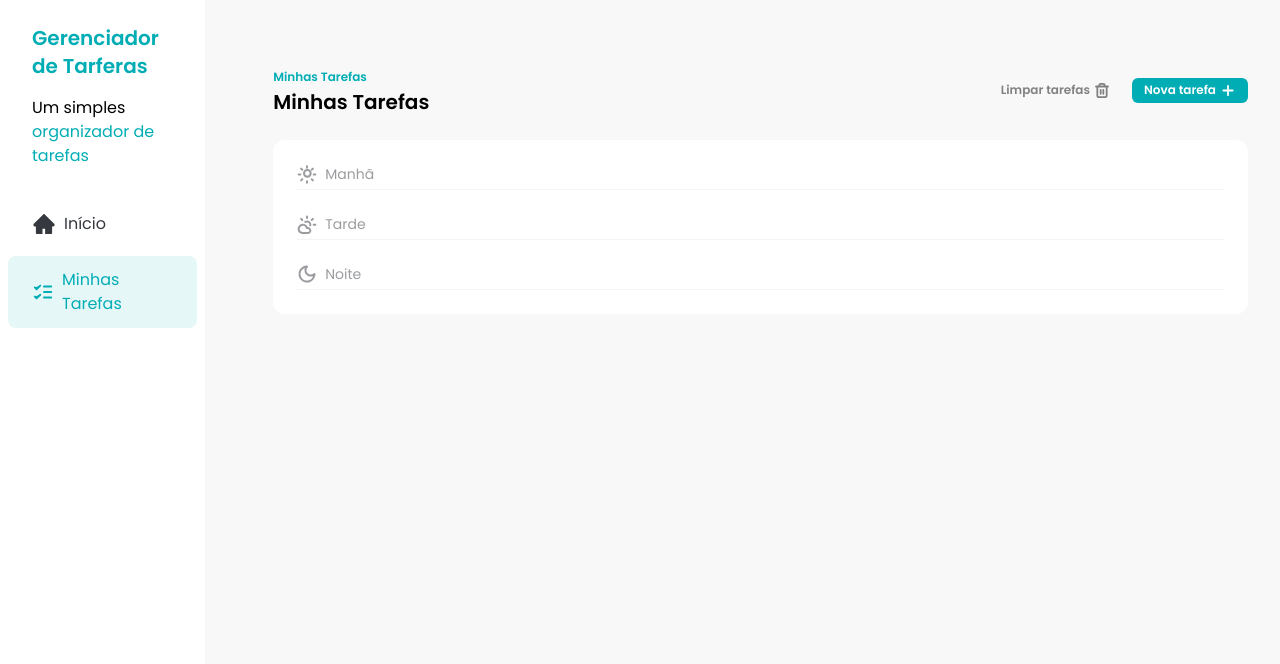
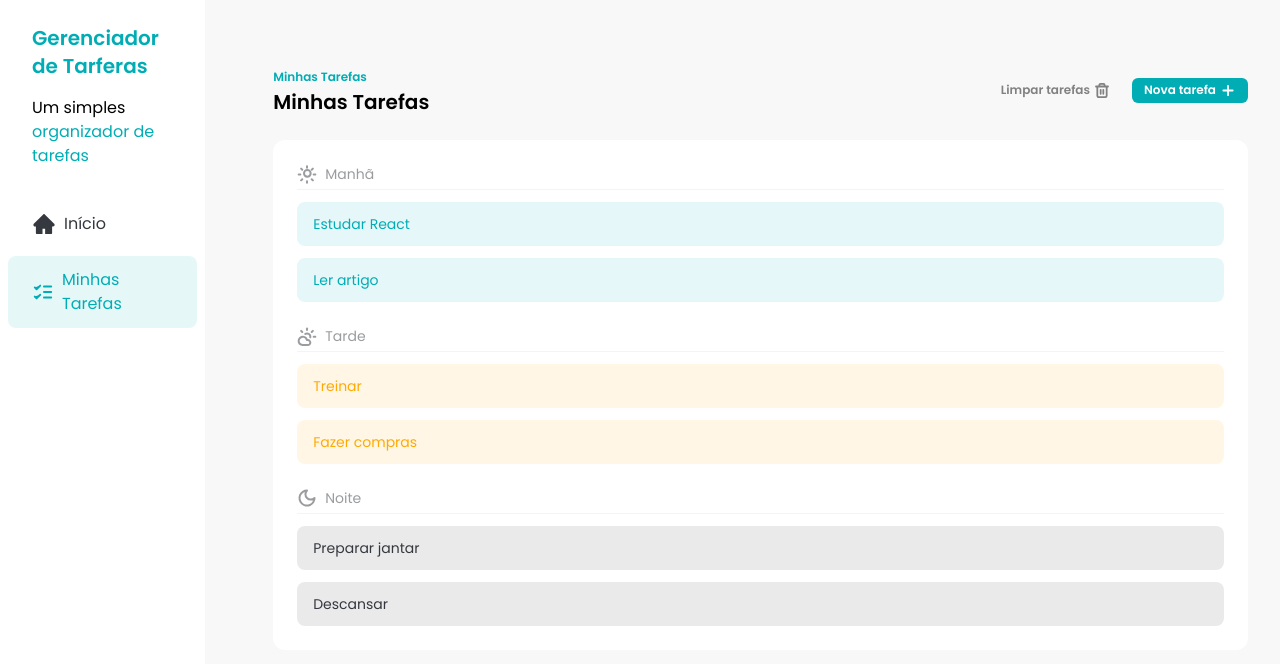
Before and after one commit to Andersonamalta/task-manager, a React (Vite) app: page / in a window 1280 px wide. Shown: the top 664 px of the page. Built offline with nearby package versions, Linux system fonts and the light colour scheme.

Commit message:
feat: ensure tasks are listed on Tasks components

```diff
--- /dev/null
+++ b/src/components/TaskItem.jsx
@@ -0,0 +1,25 @@
+const TaskIem = ({ task }) => {
+  const getStatusClass = () => {
+    if (task.status == "done") {
+      return "bg-[#00ADB5]/10 text-[#00ADB5]"
+    }
+
+    if (task.status == "in_progress") {
+      return "bg-[#FFAA04]/10 text-[#FFAA04]"
+    }
+
+    if (task.status == "not_started") {
+      return "bg-[#35383E]/10 text-[#35383E]"
+    }
+  }
+
+  return (
+    <div
+      className={`flex items-center gap-2 rounded-lg px-4 py-3 text-sm ${getStatusClass()}`}
+    >
+      {task.title}
+    </div>
+  )
+}
+
+export default TaskIem
--- a/src/components/Tasks.jsx
+++ b/src/components/Tasks.jsx
@@ -5,8 +5,18 @@ import SunIcon from "../assets/icons/sun.svg?react"
 import CloudSunIcon from "../assets/icons/cloud-sun.svg?react"
 import MoonIcon from "../assets/icons/moon.svg?react"
 import TaskSeparator from "./TasksSeparator"
+import { useState } from "react"
+import TASKS from "../constants/tasks"
+import TaskIem from "./TaskItem"
 
 const Tasks = () => {
+  const [tasks, setTasks] = useState(TASKS)
+
+  // Pega todas as tarefas com o time igual a morning e armazena nessa variavel
+  const morningTasks = tasks.filter((task) => task.time == "Manhã")
+  const aftrnoonTasks = tasks.filter((task) => task.time == "Tarde")
+  const eveningTasks = tasks.filter((task) => task.time == "Noite")
+
   return (
     <div className="w-full px-8 py-16">
       <div className="flex w-full justify-between">
@@ -35,16 +45,31 @@ const Tasks = () => {
         {/* Manhã */}
         <div className="space-y-3">
           <TaskSeparator title="Manhã" icon={<SunIcon />} />
+
+          {/* Lista todas as tarefas */}
+          {morningTasks.map((task) => (
+            <TaskIem key={task.id} task={task} />
+          ))}
         </div>
 
         {/* Tarde */}
         <div className="my-6 space-y-3">
           <TaskSeparator title="Tarde" icon={<CloudSunIcon />} />
+
+          {/* Lista todas as tarefas */}
+          {aftrnoonTasks.map((task) => (
+            <TaskIem key={task.id} task={task} />
+          ))}
         </div>
 
         {/* Noite */}
         <div className="space-y-3">
           <TaskSeparator title="Noite" icon={<MoonIcon />} />
+
+          {/* Lista todas as tarefas */}
+          {eveningTasks.map((task) => (
+            <TaskIem key={task.id} task={task} />
+          ))}
         </div>
       </div>
     </div>
--- /dev/null
+++ b/src/constants/tasks.js
@@ -0,0 +1,45 @@
+const TASKS = [
+  {
+    id: 1,
+    title: "Estudar React",
+    description: "Estudar sobre States no react",
+    time: "Manhã",
+    status: "done",
+  },
+  {
+    id: 2,
+    title: "Ler artigo",
+    description: "Ler artigo sobre boas práticas no react",
+    time: "Manhã",
+    status: "done",
+  },
+  {
+    id: 3,
+    title: "Treinar",
+    description: "Ir a academia",
+    time: "Tarde",
+    status: "in_progress",
+  },
+  {
+    id: 4,
+    title: "Fazer compras",
+    description: "Ir ao mercado fazer compras do mês",
+    time: "Tarde",
+    status: "in_progress",
+  },
+  {
+    id: 5,
+    title: "Preparar jantar",
+    description: "Preparar jantar para minha esposa",
+    time: "Noite",
+    status: "not_started",
+  },
+  {
+    id: 6,
+    title: "Descansar",
+    description: "Assistir um filme em família",
+    time: "Noite",
+    status: "not_started",
+  },
+]
+export default TASKS
```
